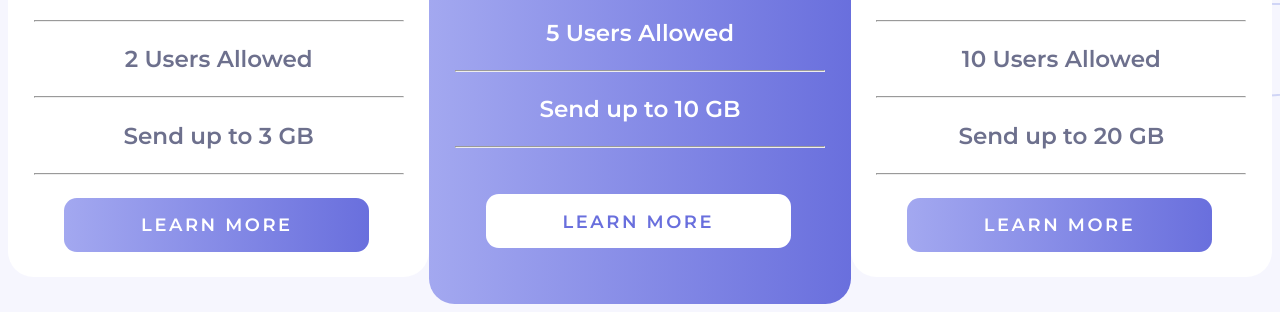
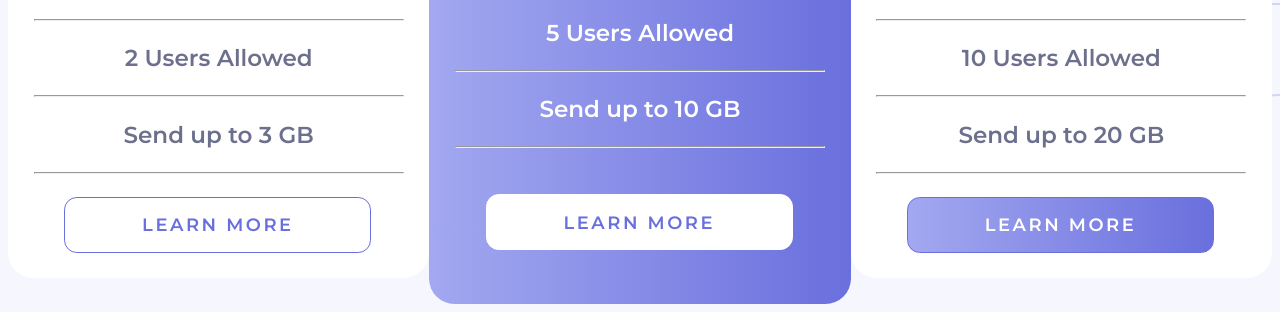
Before and after one commit to Romedix1/pricing-component-with-toggle-master, a plain HTML site: page index.html in a window 1280 px wide. In both pictures the pointer is over the button 216 px from the left and 758 px from the top of the page. Shown: the part 534-846 px from the top of the page. Drawn offline with Linux system fonts and the light colour scheme.

Commit message:
Update style.css

```diff
--- a/style.css
+++ b/style.css
@@ -192,18 +192,19 @@ input:checked + .slider::before
     color: #ffffff;
 }
 
+
 .learn-more-button
 {
     cursor: pointer;
     outline: none;
     border: none;
-    color: #ffffff;
     text-transform: uppercase;
     letter-spacing: 0.1rem;
     font-weight: 600;
     font-size: 0.7rem;
     padding: 0.65rem 3rem ;
     text-align: center;
+    color: #ffffff;
     border-radius: 0.5rem;
     margin-top: 0.4rem;
     margin-left: 0.35rem;
@@ -212,12 +213,28 @@ input:checked + .slider::before
 .brighter.offer-box .learn-more-button
 {
     background: linear-gradient(to right,hsl(236, 72%, 79%),hsl(237, 63%, 64%));
+    border: 0.1vw solid hsl(237, 63%, 64%);
 }
 
 .darker.offer-box .learn-more-button
 {
     color:hsl(237, 63%, 64%);
+    border:  0.1vw solid #ffffff;
     background-color: #ffffff;
+}
+
+.brighter.offer-box .learn-more-button:hover
+{
+    background: #ffffff;
+    color: hsl(237, 63%, 64%);
+    border: 0.1vw solid linear-gradient(to right,hsl(236, 72%, 79%),hsl(237, 63%, 64%));
+}
+
+.darker.offer-box .learn-more-button:hover
+{
+    color:#ffffff;
+    border:  0.1vw solid #ffffff;
+    background: linear-gradient(to right,hsl(236, 72%, 79%),hsl(237, 63%, 64%));
 }
 
 #monthly-box
```
